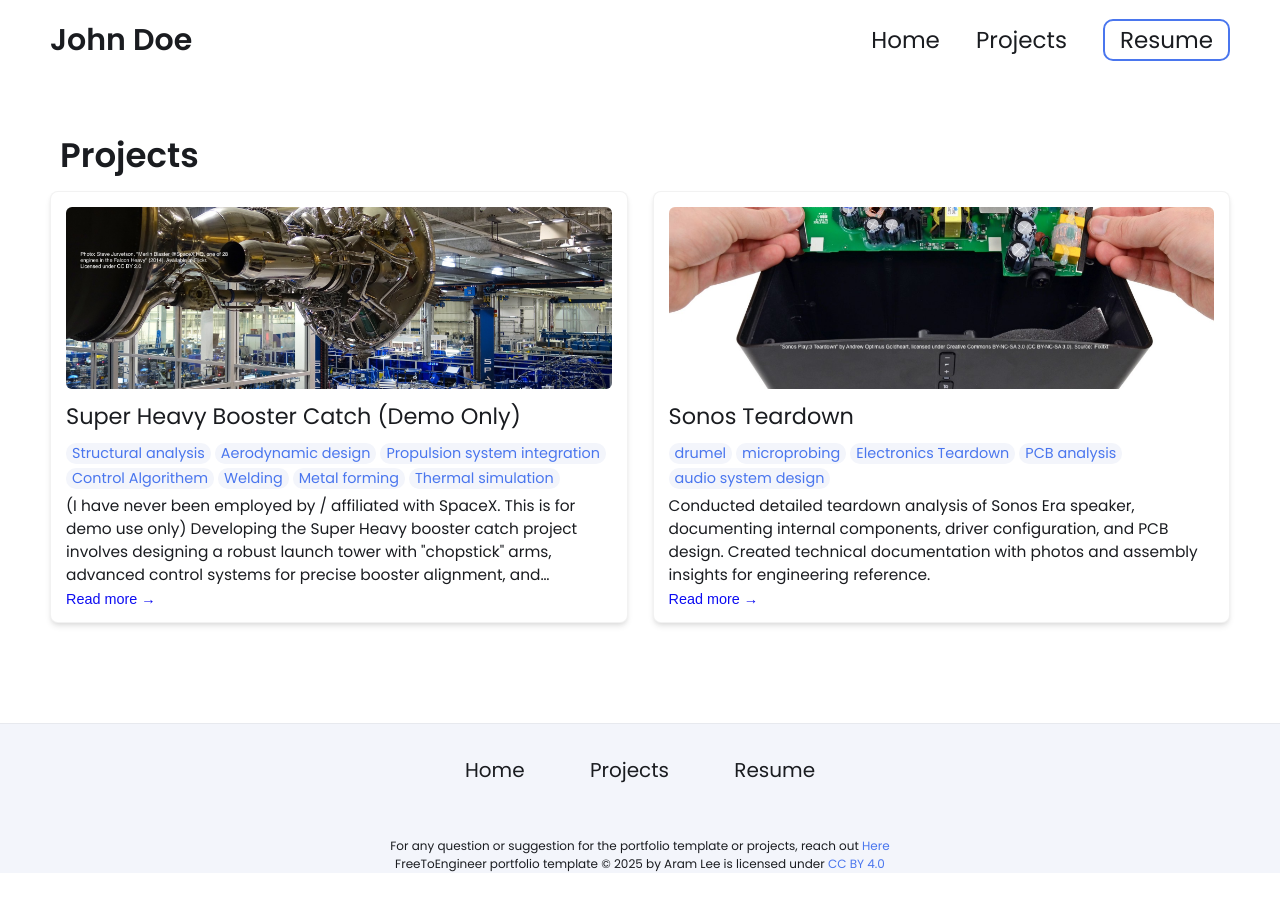
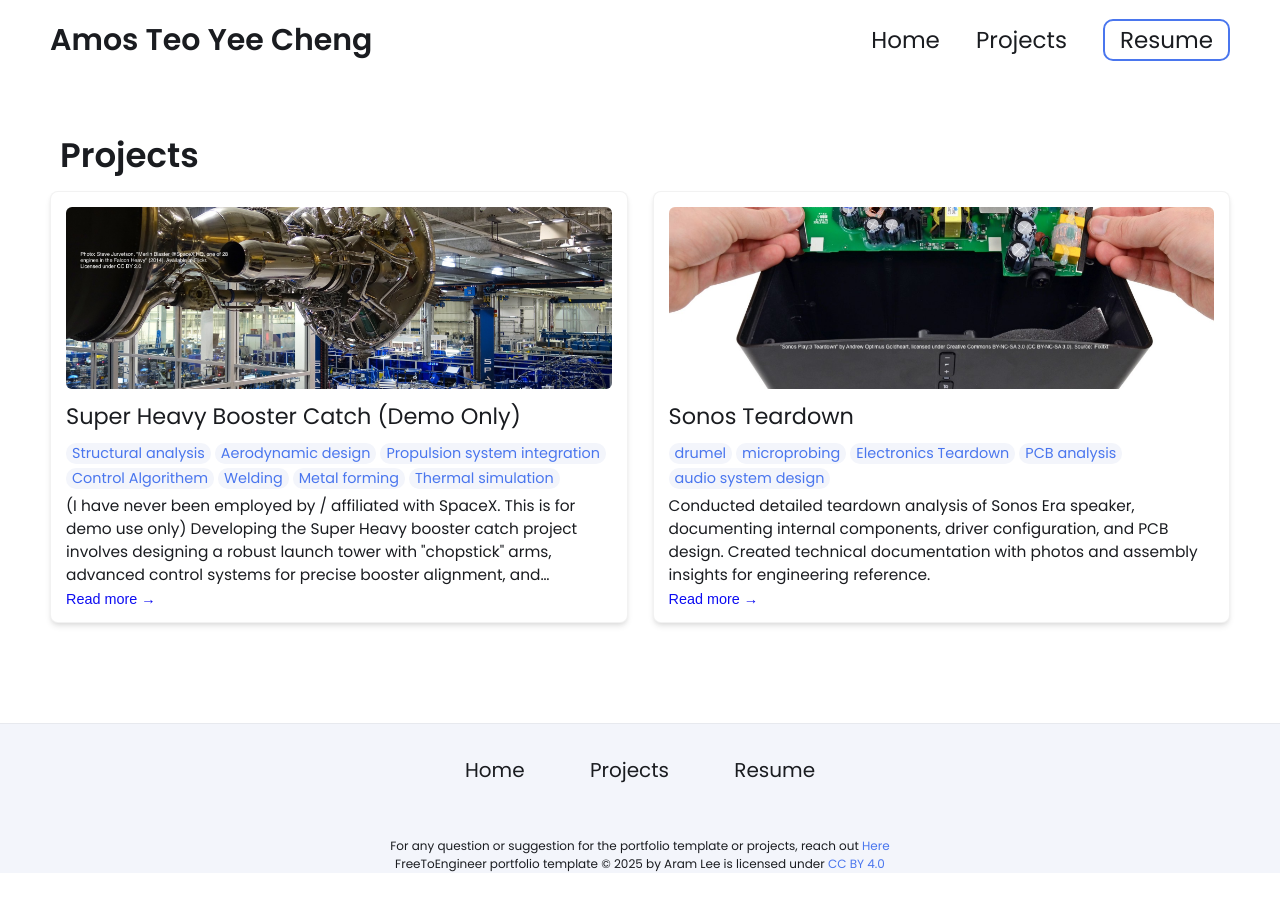
Before and after one commit to Bludaria/Bludaria.github.io, a Jekyll site: the page built from projects.html, in a window 1280 px wide. Built offline with Jekyll 4.4.1, drawn with Linux system fonts in a browser that asks for light colours; part of the change alters nothing that is shown.

Commit message:
Update _config.yml
No profile picture added

```diff
--- a/_config.yml
+++ b/_config.yml
@@ -7,12 +7,12 @@
 
 # Main Page Setup
 
-title: John Doe's Portfolio # This is what shows up in the tab of the browser
+title: Amos Teo's Portfolio # This is what shows up in the tab of the browser
 
 
 
 # Hero Section
-name: John Doe
+name: Amos Teo Yee Cheng
 headline: headline message
 description: >- # dont remove this line. this will ignore all new lines until the next section
   Write an awesome intro and discuss your highlights and qualification. You can edit this
@@ -31,9 +31,9 @@ resume-url: https://drive.google.com/file/d/13Z3duVzh-gguPU5r03oJVEE6rV9rd3DS/vi
 # Set up external links - this will show up as small icons next to your name.
 
 external-links:    # input only your own url slug. The icons with missing entries will not appear.
-  linkedin: test    # https://www.linkedin.com/in/{your url slug}
-  github: leea12    # https://github.com/{your url slug}
-  stackoverflow: test      # https://stackoverflow.com/users/{your url slug}
+  linkedin:  https://www.linkedin.com/in/amos-teo-dice/   # https://www.linkedin.com/in/{your url slug}
+  github: https://github.com/Bludaria    # https://github.com/{your url slug}
+  stackoverflow:       # https://stackoverflow.com/users/{your url slug}
   medium:            # https://medium.com/@{your url slug}
   x-twitter:   # https://x.com/{your url slug}
   threads:            # https://threads.net/@{your url slug}
@@ -47,48 +47,48 @@ external-links:    # input only your own url slug. The icons with missing entrie
 skills:
   - category: 3D Modeling
     tools:
-    - Onshape
+    #- Onshape
     - Solidworks
-    - Creo
+    #- Creo
     - Fusion 360 (Autodesk)
-    - Blender (for complex shapes or animations)
-    - Siemens NX
-    - Inventor (Autodesk)
-    - CATIA (Dassault Systèmes)
+   # - Blender (for complex shapes or animations)
+   # - Siemens NX
+   # - Inventor (Autodesk)
+   # - CATIA (Dassault Systèmes)
   - category: Prototyping
     tools:
-    - SLA
-    - CNC
-    - FDM
-    - SLS
-    - DMLS
-    - PolyJet Printing
-    - Vacuum Casting
-    - Laser Cutting
-    - Water Jet Cutting
+   # - SLA
+   # - CNC
+  #  - FDM
+   # - SLS
+   # - DMLS
+  #  - PolyJet Printing
+ #   - Vacuum Casting
+  #  - Laser Cutting
+  #  - Water Jet Cutting
     - Arduino / Raspberry Pi
     - Breadboarding for circuit testing
-  - category: Design Standards / Practices
+#  - category: Design Standards / Practices
     tools:
-    - GD&T ASME Y14
-    - ISO fits and tolerances
-    - PLM (PTC Windchill / Arena)
-  - category: PCB Design
+   # - GD&T ASME Y14
+  #  - ISO fits and tolerances
+  #  - PLM (PTC Windchill / Arena)
+ # - category: PCB Design
     tools:
-    - Altium Designer
-    - Altium
-    - Eagle
-    - KiCad
-  - category: Problem Solving / Risk Management
+ #   - Altium Designer
+ #   - Altium
+  #  - Eagle
+  #  - KiCad
+#  - category: Problem Solving / Risk Management
     tools:
-    - Root Cause Analysis (e.g., 5 Whys, Fishbone Diagram)
-    - DFMEA / PFMEA
-    - Six Sigma methodologies
-    - Shain Red-X
+ #   - Root Cause Analysis (e.g., 5 Whys, Fishbone Diagram)
+ #   - DFMEA / PFMEA
+ #   - Six Sigma methodologies
+  #  - Shain Red-X
 
 
 # Contact Form Setup. Setup an account and copy over the key. When someone fills out the form, it will be received in your email.
-formspree-key:   https://formspree.io/f/{8-digit key}
+formspree-key:  https://formspree.io/f/mldlgrll # https://formspree.io/f/{8-digit key}
 
 
 
```
